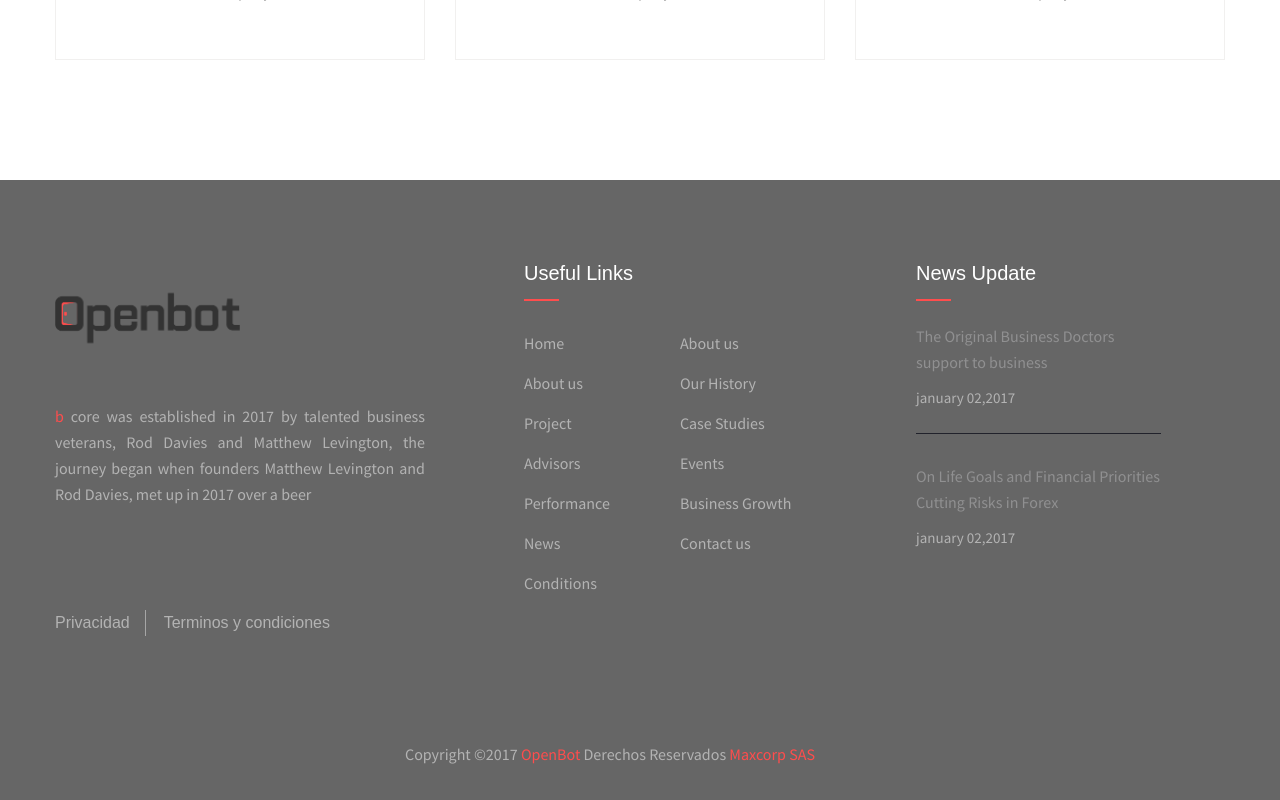
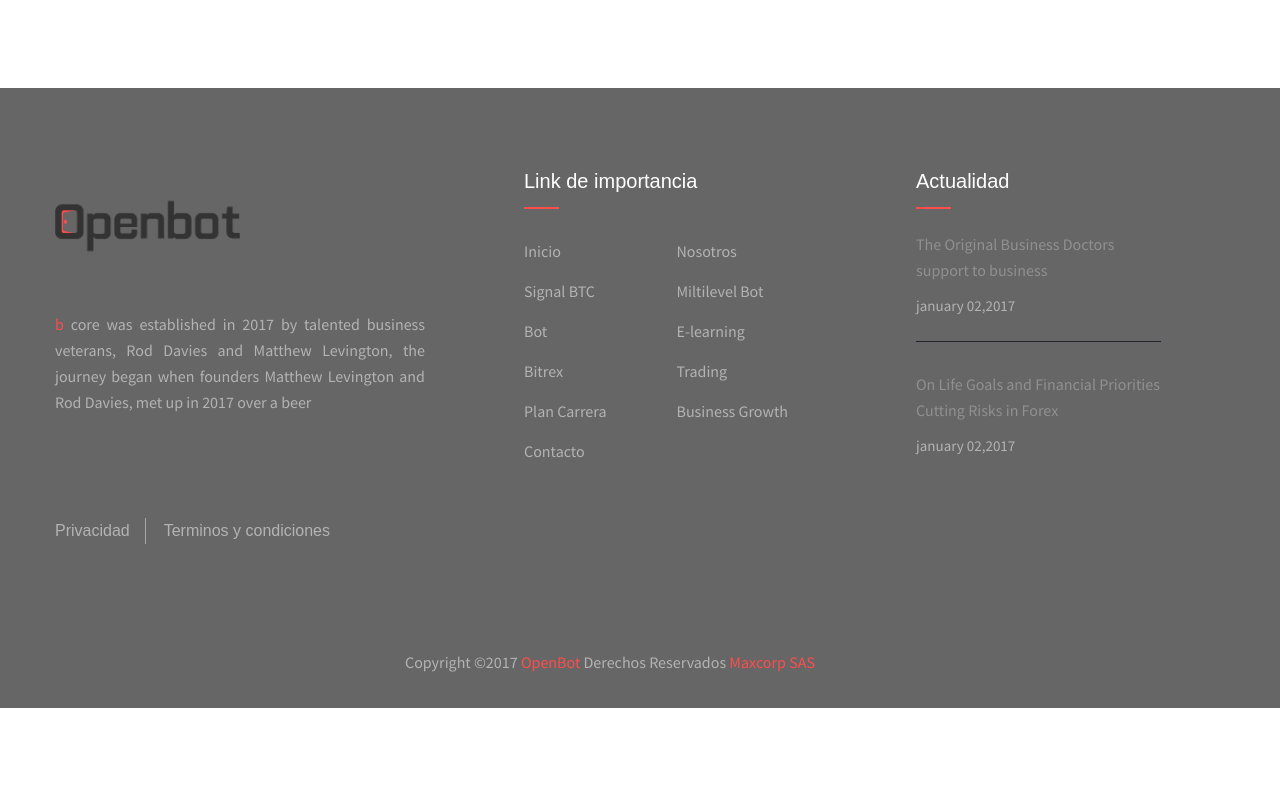
Before and after one commit to joseferrer1090/openbot, a React (Create React App) app: page /#/ in a window 1280 px wide. Shown: the part 1891-2691 px from the top of the page. After the commit the page ends 2599 px from the top, so only its background shows below. Built offline with nearby package versions, Linux system fonts and the light colour scheme; some icons are missing; a web font is replaced by a local one.

Commit message:
Cambios en el Footer

```diff
--- a/src/Components/Principal/principal.js
+++ b/src/Components/Principal/principal.js
@@ -26,12 +26,12 @@
                                 <div className="popular-text">
                                     <h5>First One</h5>
                                         <p>Doing some hard thinking about the context that your business inhabits in order to protect it against what's around the corner, shouldn't feel overwhelming</p>
-                                        <a href="" className>More Explore&nbsp;&nbsp;<i className="fa fa-long-arrow-right" aria-hidden="true" /></a>
+                                        <a href="#about" className>More Explore&nbsp;&nbsp;<i className="fa fa-long-arrow-right" aria-hidden="true" /></a>
                                     </div>
                                     <div className="popular-text">
                                     <h5>First One</h5>
                                         <p>Doing some hard thinking about the context that your business inhabits in order to protect it against what's around the corner, shouldn't feel overwhelming</p>
-                                        <a href="" className>More Explore&nbsp;&nbsp;<i className="fa fa-long-arrow-right" aria-hidden="true" /></a>
+                                        <a href="#about" className>More Explore&nbsp;&nbsp;<i className="fa fa-long-arrow-right" aria-hidden="true" /></a>
                                     </div>
                                 </div>
                             </div>
@@ -41,7 +41,7 @@
                                 <div className="col-md-4 col-sm-4 col-xs-12">
                                     <div className="popular-single-content">
                                         <div className="icon"> <i className="flaticon-travel" aria-hidden="true"></i> </div>
-                                        <h3> <a href="#" className> BEST CONSULTANCY</a></h3>
+                                        <h3> <a  className> BEST CONSULTANCY</a></h3>
                                         <span className="font_fix"> 01</span>
                                         <h6>As a business grows, roles need to be divided up into specialisms. For example, in a very small company</h6>
                                     </div>
@@ -49,7 +49,7 @@
                                 <div className="col-md-4 col-sm-4 col-xs-12">
                                     <div className="popular-single-content">
                                     <div className="icon"><i className="flaticon-symbol" aria-hidden="true" /></div>
-                                        <h3><a href="#" className>Super Performance</a></h3>
+                                        <h3><a  className>Super Performance</a></h3>
                                         <span className="font_fix">02</span>
                                         <h6>As a business grows, roles need to be divided up into specialisms. For example, in a very small company</h6>
                                     </div>
@@ -57,7 +57,7 @@
                                 <div className="col-md-4 col-sm-4 col-xs-12">
                                     <div className="popular-single-content">
                                     <div className="icon"><i className="flaticon-pie-chart" aria-hidden="true" /></div>
-                                        <h3><a href="#" className>Plan to Market</a></h3>
+                                        <h3><a className>Plan to Market</a></h3>
                                         <span className="font_fix">03</span>
                                         <h6>As a business grows, roles need to be divided up into specialisms. For example, in a very small company</h6>
                                     </div>
--- a/src/Layouts/footer.js
+++ b/src/Layouts/footer.js
@@ -28,29 +28,28 @@
                             </div>
                             <div className="col-md-4 col-sm-4 col-xs-12">
                                 <div className="footer-Useful-Links">
-                                    <h5>Useful Links</h5>
+                                    <h5>Link de importancia</h5>
                                     <ul>
-                                        <li><a href="index.html" className>Home</a></li>
-                                        <li><a href="about-us.html" className>About us </a></li>
-                                        <li><a href="project.html" className>Project</a></li>
-                                        <li><a href="our-team.html" className>Advisors</a></li>
-                                        <li><a href="service.html" className>Performance</a></li>
-                                        <li><a href="blog.html" className>News</a></li>
-                                        <li><a href="appointment-form.html" className>Conditions</a></li>
+                                        <li><a href="" className>Inicio</a></li>
+                                        <li><a href="" className>Signal BTC </a></li>
+                                        <li><a href="" className>Bot</a></li>
+                                        <li><a href="" className>Bitrex</a></li>
+                                        <li><a href="" className>Plan Carrera</a></li>
+                                        <li><a href="" className>Contacto</a></li>
                                     </ul>
                                     <ul>
-                                        <li><a href="contact-us.html" className>About us</a></li>
-                                        <li><a href="service-singel.html" className>Our History</a></li>
-                                        <li><a href="news-v2.html" className>Case Studies</a></li>
-                                        <li><a href="blog-single.html" className>Events</a></li>
-                                        <li><a href="project-single.html" className>Business Growth</a></li>
-                                        <li><a href="contact.html" className>Contact us</a></li>
+                                        <li><a href="" className>Nosotros</a></li>
+                                        <li><a href="" className>Miltilevel Bot</a></li>
+                                        <li><a href="" className>E-learning</a></li>
+                                        <li><a href="" className>Trading</a></li>
+                                        <li><a href="" className>Business Growth</a></li>
+
                                     </ul>
                                 </div>
                             </div>
                             <div className="col-md-4 col-sm-4 col-xs-12">
                                 <div className="footer-Update">
-                                    <h5>News Update</h5>
+                                    <h5>Actualidad</h5>
                                     <div className="footer-News">
                                         <h6><a href="#" className>The Original Business Doctors<br /> support to business</a></h6>
                                         <p>january 02,2017</p>
--- a/src/Layouts/slider.js
+++ b/src/Layouts/slider.js
@@ -44,7 +44,7 @@
                     </div>
                 </div>
 
-                <div className="Get-Quote-banner wow fadeInUp">
+                <div className="Get-Quote-banner wow fadeInUp hidden">
                     <div className="container">
                         <h4 className="float-left">Top tips for hiring and firing in a growing business, Get financial planing Solution</h4>
                         <a href="#" className=" float-right hvr-shutter-out-horizontal-two">Get Quote</a>
```
